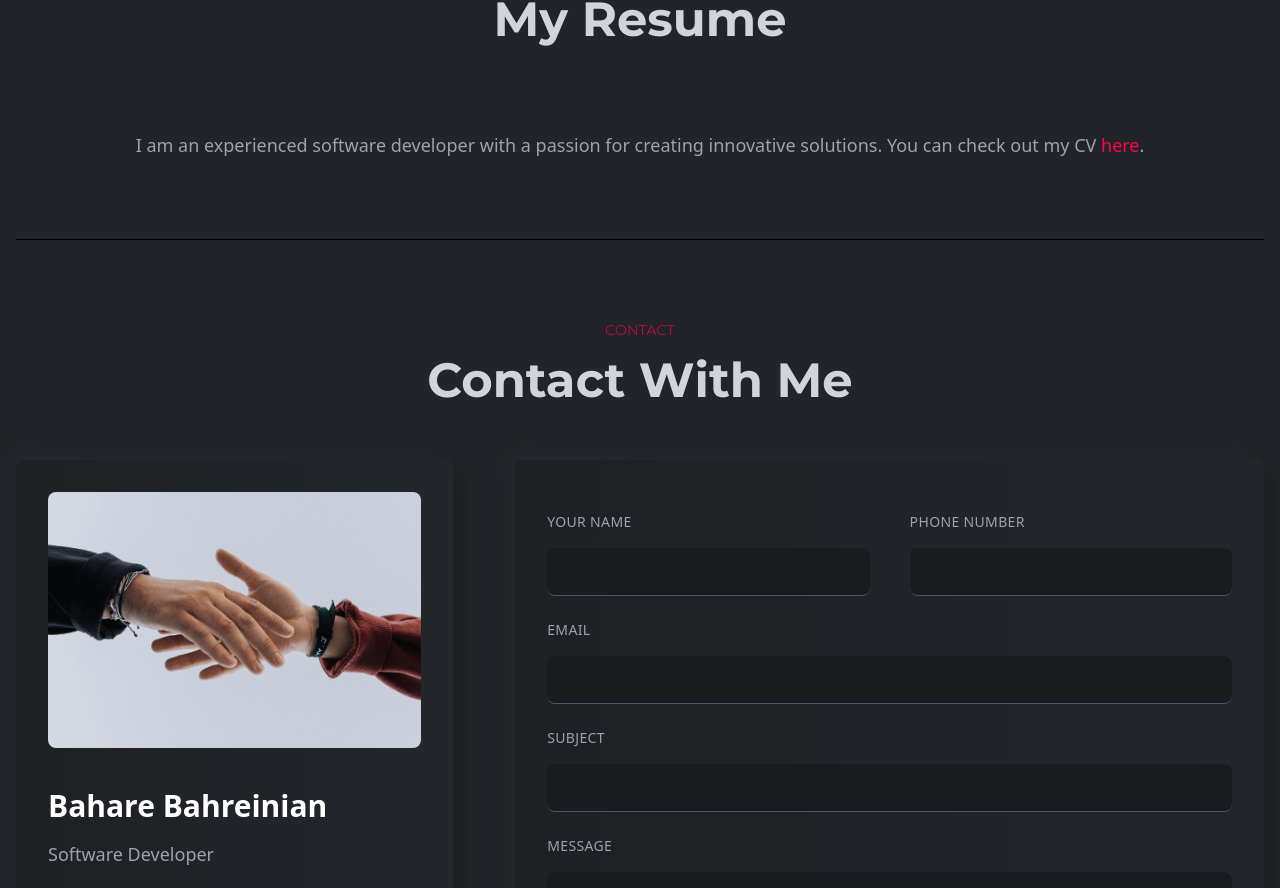
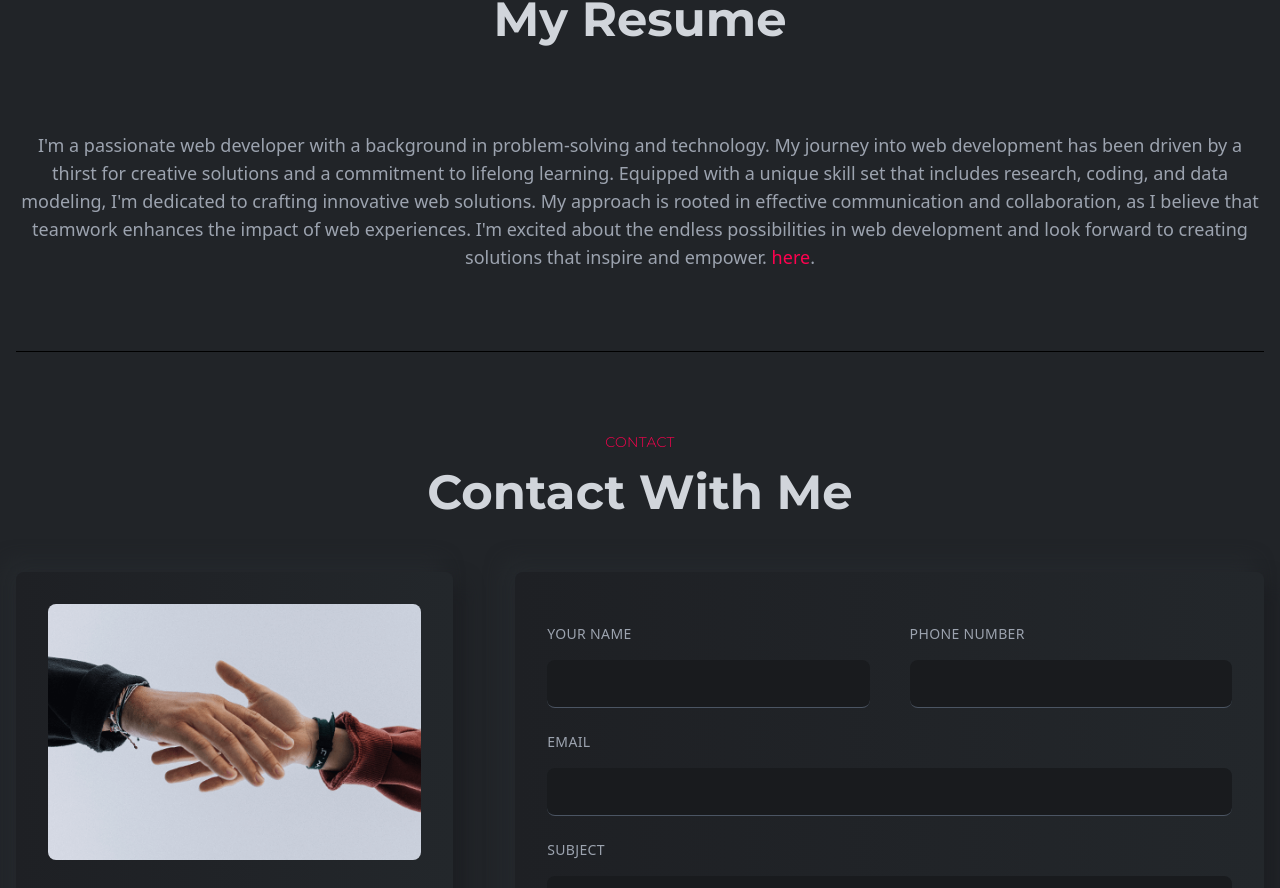
Before and after one commit to Bahare09/portfolio-Bahare, a React (Create React App) app in the folder portfolio/: page / in a window 1280 px wide. Shown: the part 1239-2127 px from the top of the page. Built offline with nearby package versions, Linux system fonts and the light colour scheme.

Commit message:
resume.js update

```diff
--- a/portfolio/src/components/resume/Resume.js
+++ b/portfolio/src/components/resume/Resume.js
@@ -9,8 +9,15 @@ const Resume = () => {
       </div>
       <div className="text-center mt-8">
         <p className="text-lg text-gray-400">
-          I am an experienced software developer with a passion for creating
-          innovative solutions. You can check out my CV{" "}
+          I'm a passionate web developer with a background in problem-solving
+          and technology. My journey into web development has been driven by a
+          thirst for creative solutions and a commitment to lifelong learning.
+          Equipped with a unique skill set that includes research, coding, and
+          data modeling, I'm dedicated to crafting innovative web solutions. My
+          approach is rooted in effective communication and collaboration, as I
+          believe that teamwork enhances the impact of web experiences. I'm
+          excited about the endless possibilities in web development and look
+          forward to creating solutions that inspire and empower.{" "}
           <a
             href="/path-to-your-cv.pdf"
             target="_blank"
```
